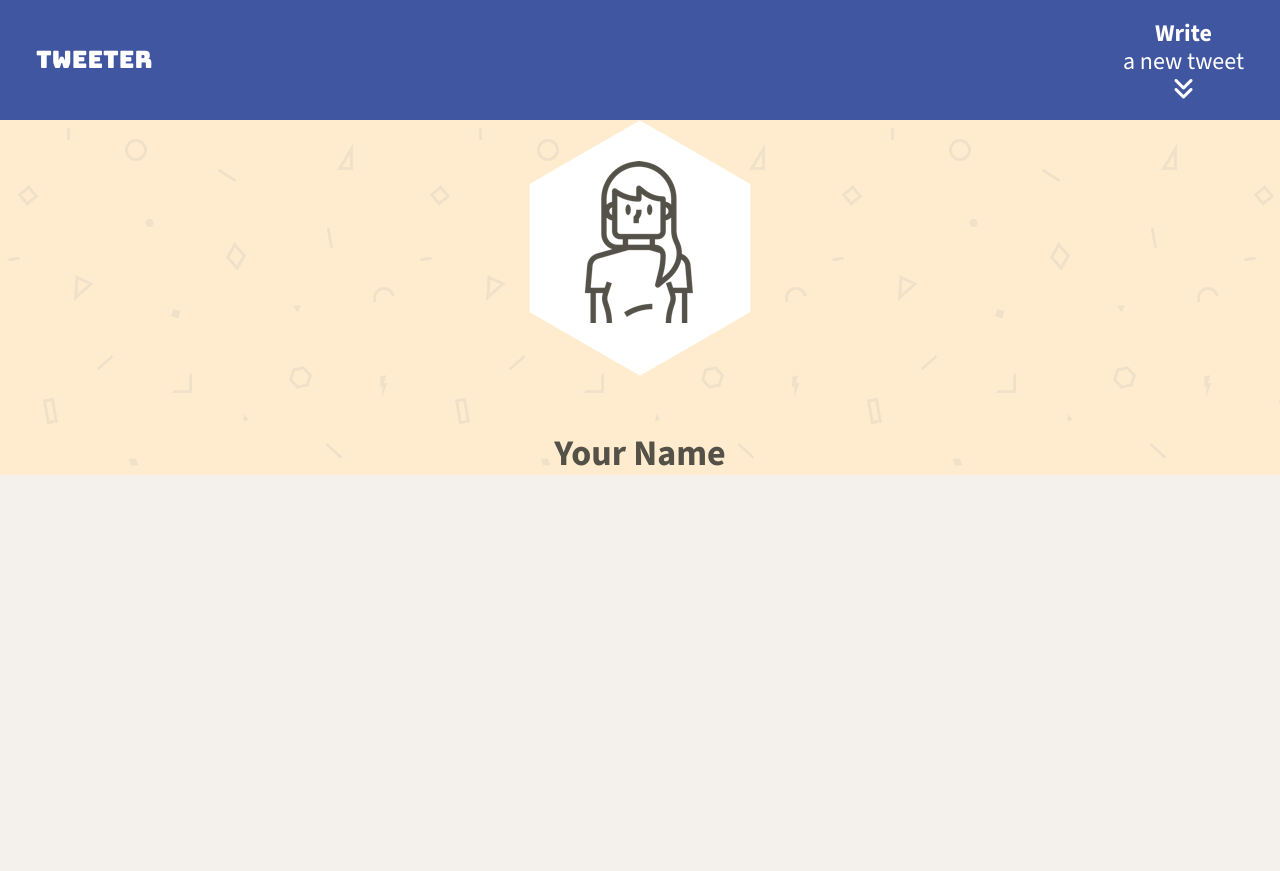
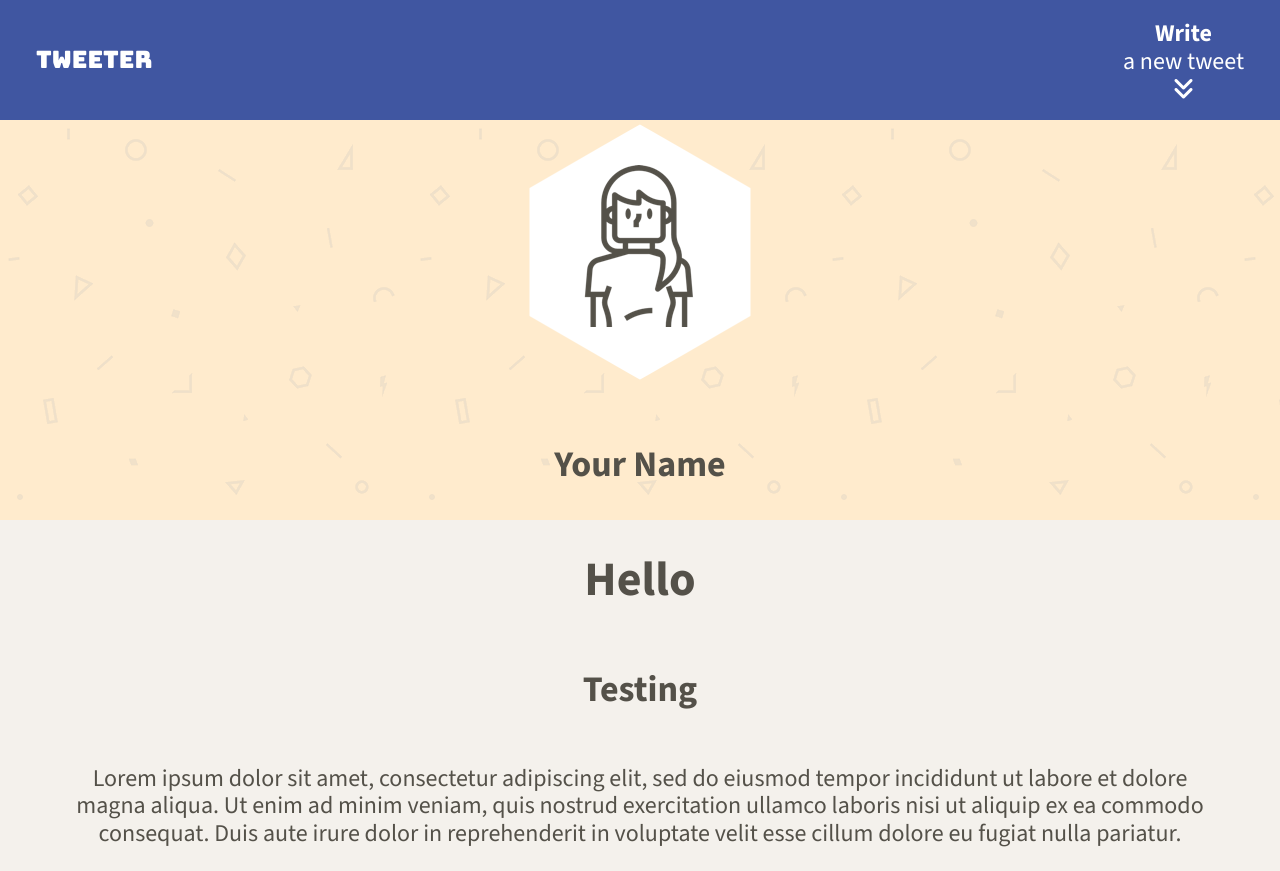
Before and after one commit to schang9m/tweeter, a website: page public/index.html in a window 1280 px wide. Before the commit the page ends 800 px from the top, so only its background shows below. Drawn offline with nearby package versions, Linux system fonts and the light colour scheme.

Commit message:
added main styling

```diff
--- a/public/index.html
+++ b/public/index.html
@@ -47,6 +47,10 @@
       </div>
     </header>
     <!-- Page-specific (main) content here -->
-    <main class="container"></main>
+    <main class="container">
+      <h1>Hello</h1>
+      <h2>Testing</h2>
+      <p>Lorem ipsum dolor sit amet, consectetur adipiscing elit, sed do eiusmod tempor incididunt ut labore et dolore magna aliqua. Ut enim ad minim veniam, quis nostrud exercitation ullamco laboris nisi ut aliquip ex ea commodo consequat. Duis aute irure dolor in reprehenderit in voluptate velit esse cillum dolore eu fugiat nulla pariatur.</p>
+    </main>
   </body>
 </html>
--- a/public/styles/header.css
+++ b/public/styles/header.css
@@ -1,17 +1,12 @@
 header {
   width: 100%;
+  height:400px;
   background-color: blanchedalmond;
-  background-image: url("/images/inspiration-geometry.png")
-}
-.avatar{
+  background-image: url("/images/inspiration-geometry.png");
   display: flex;
   justify-content: center;
   align-items: center;
-}
-div h2{
-  display: flex;
-  justify-content: center;
-  align-items: center;
+  flex-direction: column;
 }
 .bg{
   min-height: 100%;
--- a/public/styles/layout.css
+++ b/public/styles/layout.css
@@ -23,7 +23,15 @@ body {
   font-size: 24px;
   padding-top: 120px;
 }
-
+main {
+  display: flex;
+  justify-content: center;
+  background-color: #f4f1ec;
+  flex-direction: column;
+  padding-left: 5%;
+  padding-right: 5%;
+  text-align: center;
+}
 /*
  * Additional CSS can be defined below or in other CSS files, as per instructions
  */
```
